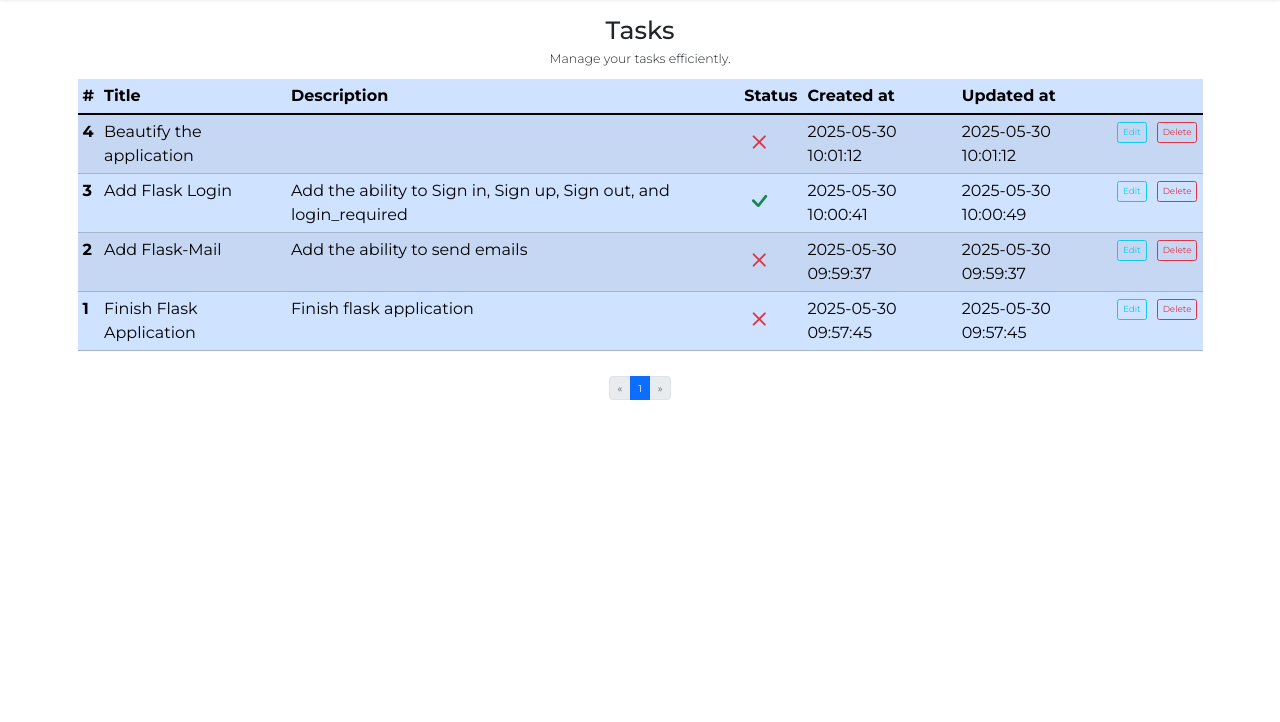
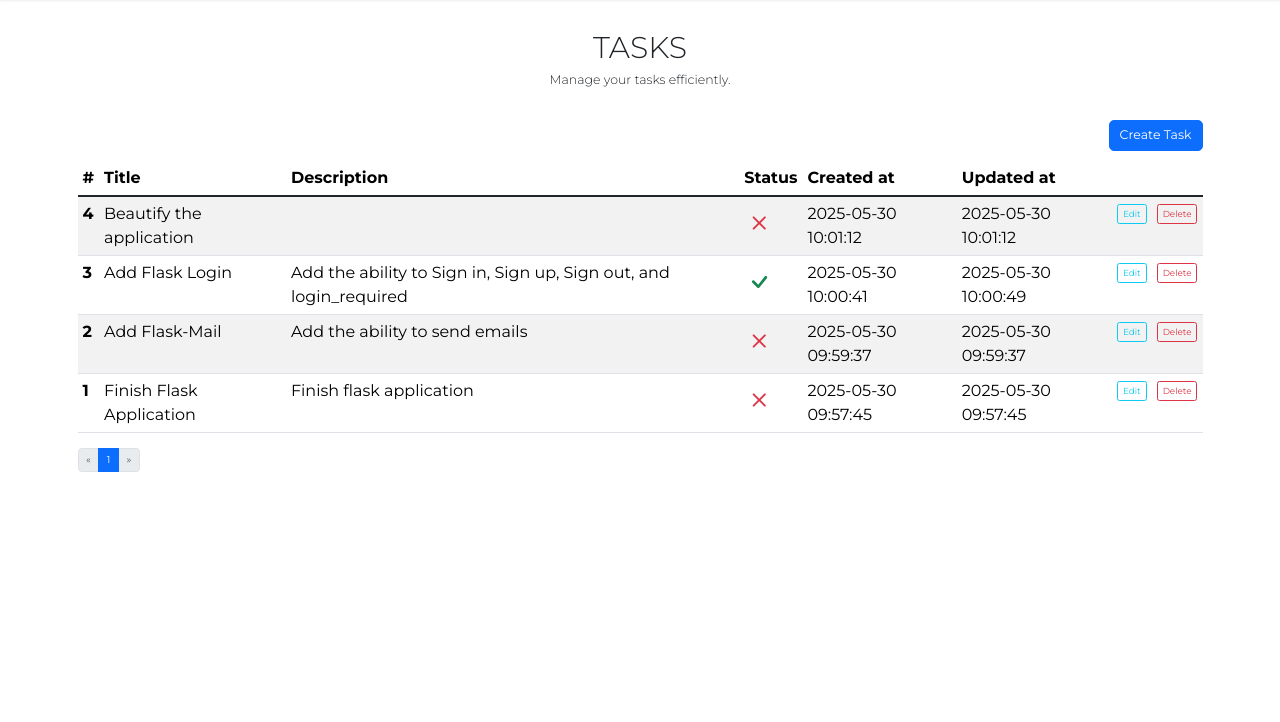
Before and after one commit to MaxPolak04/flask_taskmanager_crud, a Flask app: page /tasks in a window 1280 px wide. Shown: the part 44-766 px from the top of the page. Run offline with Flask 3, Linux system fonts and the light colour scheme; a user stored in the database is signed in.

Commit message:
add the ability to create user

```diff
--- a/app.py
+++ b/app.py
@@ -54,36 +54,33 @@ def get_all_tasks():
     return render_template('task.html', tasks=tasks, pagination=pagination)
 
 
-@app.route('/create-task', methods=['GET', 'POST'])
+@app.route('/create-task', methods=['POST'])
 @login_required
 def create_task():
-    if request.method == 'GET':
-        return render_template('task-form.html')
-    elif request.method == 'POST':
-        title = request.form.get('title')
-        description = request.form.get('description')
+    title = request.form.get('title')
+    description = request.form.get('description')
 
-        if not title:
-            flash('Title is required!', 'danger')
-            return redirect(url_for('create_task'))
+    if not title:
+        flash('Title is required!', 'danger')
+        return redirect(url_for('get_all_tasks'))
 
-        if len(title) > 100:
-            flash('The title is too long (max 100 characters)!', 'danger')
-            return redirect(url_for('create_task'))
+    if len(title) > 100:
+        flash('The title is too long (max 100 characters)!', 'danger')
+        return redirect(url_for('get_all_tasks'))
 
-        if description and len(description) > 300:
-            flash('The description can be at most 300 characters long!', 'danger')
-            return redirect(url_for('create_task'))
+    if description and len(description) > 300:
+        flash('The description can be at most 300 characters long!', 'danger')
+        return redirect(url_for('get_all_tasks'))
 
-        if description and not description.strip():
-            flash('Description cannot be just whitespace!', 'danger')
-            return redirect(url_for('create_task'))
+    if description and not description.strip():
+        flash('Description cannot be just whitespace!', 'danger')
+        return redirect(url_for('get_all_tasks'))
 
-        new_task = Todo(title=title, description=description, user_id=current_user.id)
-        db.session.add(new_task)
-        db.session.commit()
-        flash('Task created successfully!', 'success')
-        return redirect(url_for('get_all_tasks'))
+    new_task = Todo(title=title, description=description, user_id=current_user.id)
+    db.session.add(new_task)
+    db.session.commit()
+    flash('Task created successfully!', 'success')
+    return redirect(url_for('get_all_tasks'))
 
 
 @app.route('/update-task/<int:task_id>', methods=['POST'])
@@ -176,6 +173,26 @@ def manage_users():
     return render_template('manage-users.html', users=users, pagination=pagination)
 
 
+@app.route('/create_user', methods=['POST'])
+@login_required
+def create_user():
+    username = request.form.get('username')
+    email = request.form.get('email')
+    if not request.form.get('password') or not request.form.get('confirm_password'):
+        flash('Password is required!', 'danger')
+        return redirect(url_for('manage_users'))
+    elif request.form.get('password') != request.form.get('confirm_password'):
+        flash('Passwords do not match!', 'danger')
+        return redirect(url_for('manage_users'))
+    password = generate_password_hash(request.form.get('password'))
+    is_admin = True if request.form.get('is_admin') == 'True' else False
+    new_user = User(username=username, email=email, password=password, is_admin=is_admin)
+    db.session.add(new_user)
+    db.session.commit()
+    flash('User created successfully!', 'success')
+    return redirect(url_for('manage_users'))
+
+
 @app.route('/update_user/<int:user_id>', methods=['POST'])
 @login_required
 def update_user(user_id):
--- /dev/null
+++ b/templates/create-task-modal.html
@@ -0,0 +1,29 @@
+<!-- Create Task Modal -->
+<div class="modal fade" id="createModal" data-bs-backdrop="static" tabindex="-1" aria-labelledby="createModalLabel"
+    aria-hidden="true">
+    <div class="modal-dialog modal-dialog-centered">
+        <div class="modal-content">
+            <div class="modal-header">
+                <h1 class="modal-title fs-5" id="createModalLabel">Create Task</h1>
+                <button type="button" class="btn-close" data-bs-dismiss="modal" aria-label="Close"></button>
+            </div>
+            <div class="modal-body">
+                <form id="createForm" action="{{ url_for('create_task') }}" method="POST" enctype="multipart/form-data">
+                    <div class="mb-3">
+                        <label for="title" class="form-label">Title:</label>
+                        <input type="text" class="form-control" id="title" name="title" required>
+                    </div>
+                    <div class="mb-3">
+                        <label for="description" class="form-label">Description:</label>
+                        <textarea class="form-control" id="description" name="description" rows="3"></textarea>
+                    </div>
+                </form>
+            </div>
+            <div class="modal-footer">
+                <button type="button" class="btn btn-secondary" data-bs-dismiss="modal">Close</button>
+                <button type="button" class="btn btn-primary"
+                    onclick="document.getElementById('createForm').submit();">Save changes</button>
+            </div>
+        </div>
+    </div>
+</div>
--- a/templates/task.html
+++ b/templates/task.html
@@ -9,10 +9,20 @@
 
 
 {% block content %}
-<div class="container d-flex flex-column align-items-center">
-    <h1 class="mt-4">Tasks</h1>
-    <p class="lead">Manage your tasks efficiently.</p>
-    <table class="table table-primary table-striped table-hover">
+<h1 class="display-5 text-center text-uppercase mt-5">Tasks</h1>
+<p class="lead text-center mb-5">Manage your tasks efficiently.</p>
+<div class="container flex-column align-items-center">
+
+    {% include 'create-task-modal.html' %}
+
+    <div class="row mb-3">
+        <div class="col-md-12">
+            <button class="btn btn-primary btn-lg float-end" type="button" data-bs-toggle="modal" data-bs-target="#createModal">Create Task</button>
+        </div>
+    </div>
+    <div class="row">
+        <div class="col-md-12">
+            <table class="table table-striped table-hover">
                 <thead>
                     <tr>
                         <th scope="col">#</th>
@@ -74,4 +84,6 @@
                 </ul>
             </nav>
         </div>
+    </div>
+</div>
 {% endblock %}
```
Also changed, not shown: templates/create-user-modal.html (added, +42 -0 lines), templates/manage-users.html (+6 -2 lines), templates/task-form.html (deleted, +0 -21 lines), data/todo.db, static/uploads/3_cat.jpg (added). Lines whose indentation alone changed are shown as unchanged.
